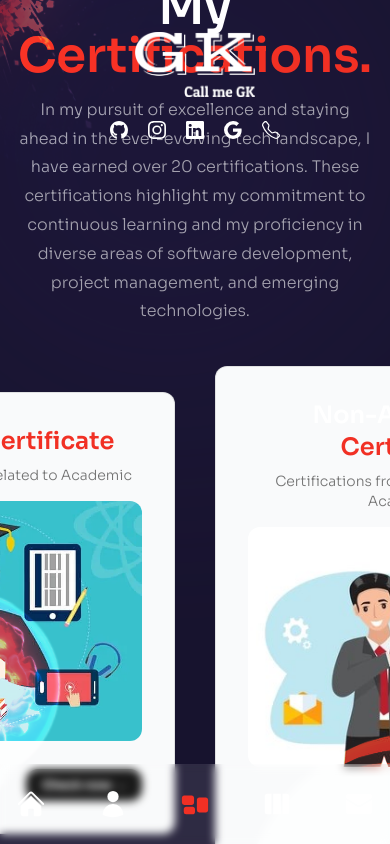
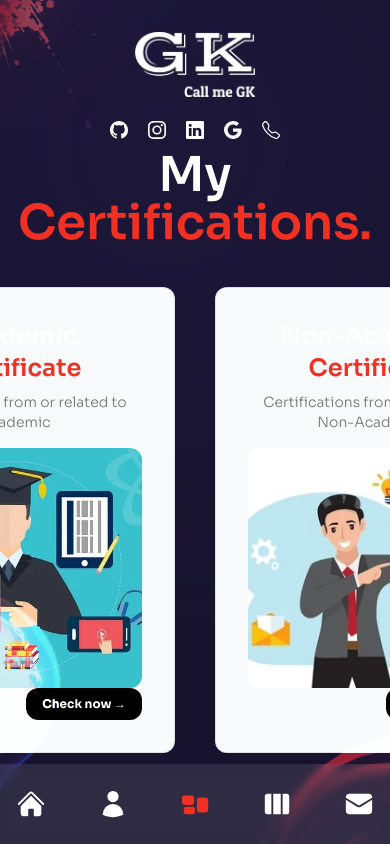
Before and after one commit to Gopala05/Portfolio_Web, a Next.js app: page /certifications in a window 390 px wide. Built offline with nearby package versions, Linux system fonts and the light colour scheme.

Commit message:
CSS changes

```diff
--- a/components/CertificateSlide.js
+++ b/components/CertificateSlide.js
@@ -10,8 +10,8 @@ import Image from "next/image";
 
 const CertificateSlide = () => {
   return (
-    <div className="flex flex-row gap-x-10 ">
-      <CardContainer>
+    <div className="flex flex-row gap-x-10 items-center">
+      <CardContainer className="xl:w-full xl:h-full h-10 w-80">
         <CardBody className="bg-gray-50 p-8 xl:w-[30vw] xl:h-[60vh] relative group/card dark:hover:shadow-2xl dark:hover:shadow-emerald-500/[0.1] dark:bg-black dark:border-white/[0.2] border-black/[0.1] sm:w-[30rem] h-auto rounded-xl border  ">
           <CardItem
             translateZ="50"
@@ -37,7 +37,7 @@ const CertificateSlide = () => {
               alt="Certificate"
             />
           </CardItem>
-          <div className="flex w-full justify-end items-center mt-7">
+          <div className="flex w-full justify-end items-center xl:mt-7">
             <CardItem
               translateZ={20}
               as={Link}
@@ -51,7 +51,7 @@ const CertificateSlide = () => {
         </CardBody>
       </CardContainer>
 
-      <CardContainer>
+      <CardContainer className="xl:w-full xl:h-full w-80">
         <CardBody className="bg-gray-50 p-8 xl:w-[30vw] xl:h-[60vh] relative group/card dark:hover:shadow-2xl dark:hover:shadow-emerald-500/[0.1] dark:bg-black dark:border-white/[0.2] border-black/[0.1] sm:w-[30rem] h-auto rounded-xl border  ">
           <CardItem
             translateZ="50"
@@ -77,7 +77,7 @@ const CertificateSlide = () => {
               alt="Certificate"
             />
           </CardItem>
-          <div className="flex w-full justify-end items-center mt-7">
+          <div className="flex w-full justify-end items-center xl:mt-7">
             <CardItem
               translateZ={20}
               as={Link}
--- a/pages/certifications/index.js
+++ b/pages/certifications/index.js
@@ -11,16 +11,13 @@ const Certificates = () => {
       <Circles />
       <div className="container mx-auto">
         <div className="flex flex-col gap-x-8">
-          <div
-            className="text-center flex  flex-col mb-4
-          xl:mb-0"
-          >
+          <div className="text-center flex flex-col mt-5 mb-0 justify-center xl:mb-0 xl:mt-0">
             <motion.h2
               variants={fadeIn("up", 0.2)}
               initial="hidden"
               animate="show"
               exit="hidden"
-              className="h2 text-5xl xl:mt-8"
+              className="h2 text-5xl xl:mt-8 mt-10"
             >
               My <span className="text-accent">Certifications.</span>
             </motion.h2>
@@ -29,7 +26,7 @@ const Certificates = () => {
               initial="hidden"
               animate="show"
               exit="hidden"
-              className="mx-auto lg:mx-0"
+              className="mx-auto lg:mx-0 hidden xl:block"
             >
               In my pursuit of excellence and staying ahead in the ever-evolving
               tech landscape, I have earned over 20 certifications. These
@@ -43,7 +40,7 @@ const Certificates = () => {
             initial="hidden"
             animate="show"
             exit="hidden"
-            className="w-full m-0 flex justify-center"
+            className="xl:w-full m-0 flex justify-center"
           >
             <CertificateSlide />
           </motion.div>
```
